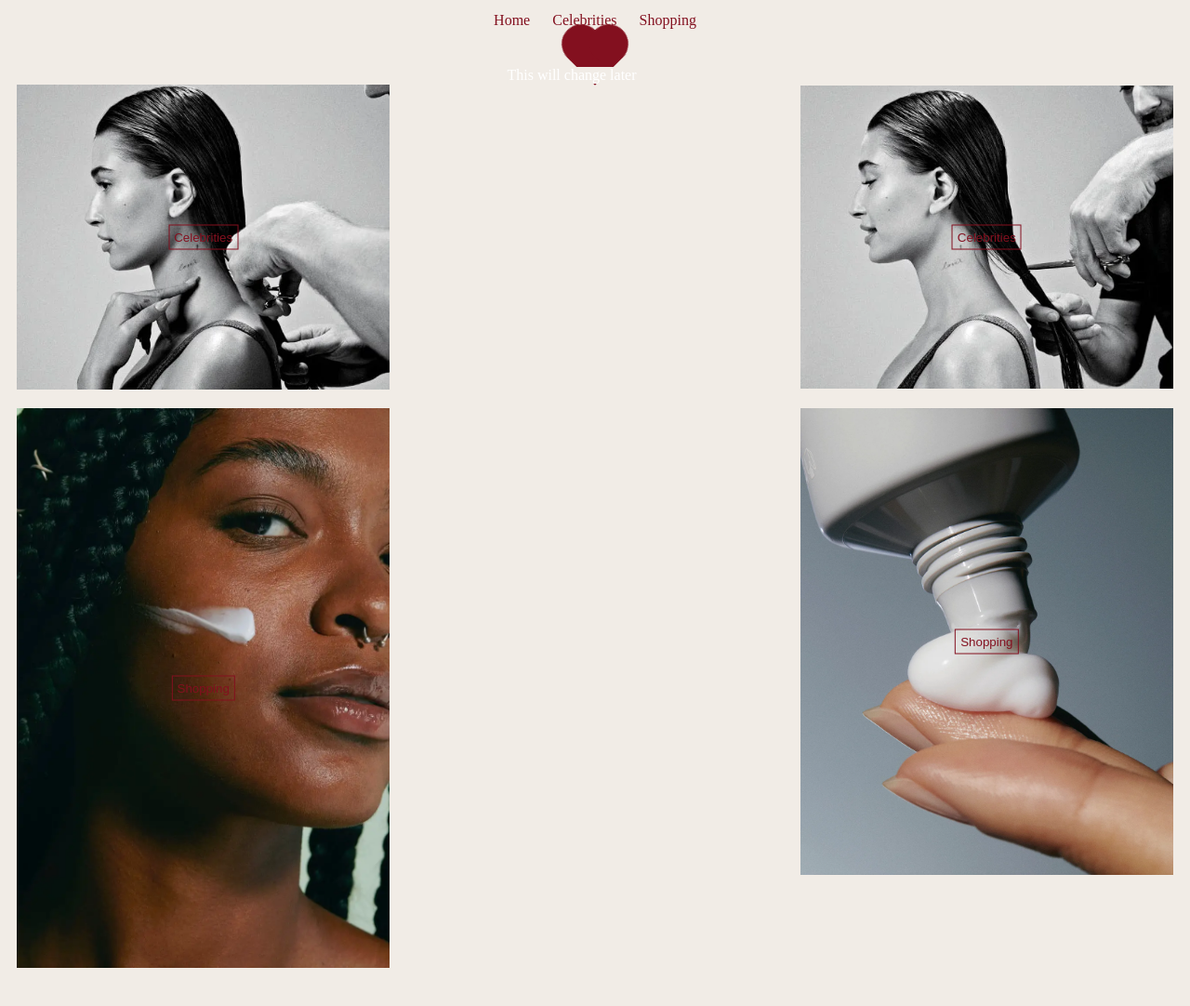
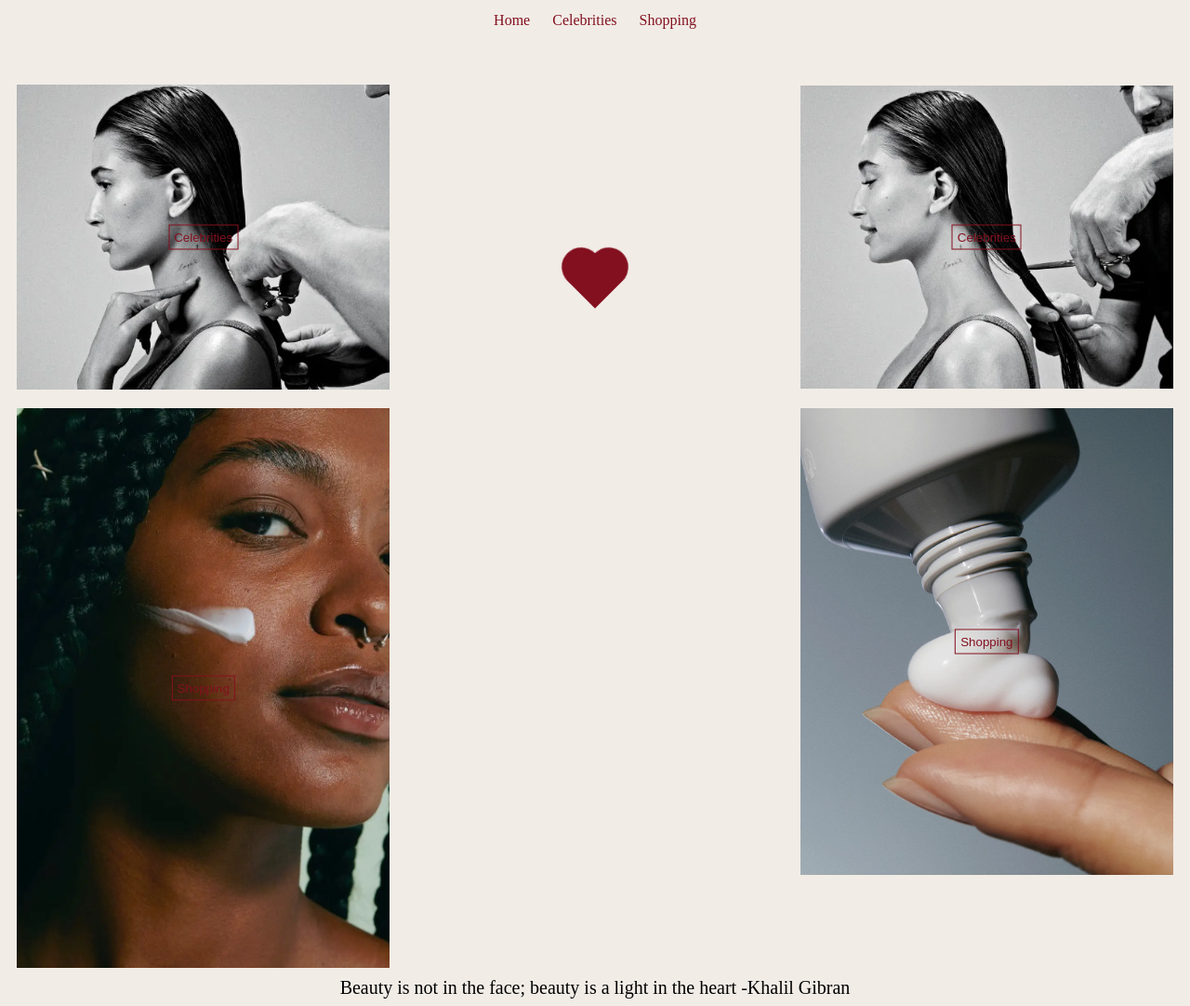
Before and after one commit to angelaslinker/Senior-Project, a plain HTML site: page template.html in a window 1280 px wide. Shown: the part 75-1157 px from the top of the page at 93% size. Before the commit the page ends 1134 px from the top, so only its background shows below. Drawn offline with Linux system fonts and the light colour scheme; a web font is replaced by a local one.

Commit message:
added footer

```diff
--- a/js/scripts.js
+++ b/js/scripts.js
@@ -20,6 +20,12 @@ fetch('./json/articles.json')
         imageElements[2].src = celebritiesImage2;
         imageElements[3].src = shoppingImage1;
 
+        // Access the 'Monday' quote from the JSON data
+        const mondayQuote = data[0].quote;
+
+        // Find the HTML element with the class "quote" and update its content
+        const quoteElement = document.querySelector('.quote');
+        quoteElement.textContent = mondayQuote;
     })
     .catch(error => {
         console.error('Error fetching JSON data:', error);
--- a/styles/styles.css
+++ b/styles/styles.css
@@ -2,6 +2,7 @@
     color: #83101f;
     background-color: #f1ece6;
 }
+
 
 header {
     display: flex;
@@ -36,15 +37,16 @@ h2 {
     margin: 0;
 }
 
-img {
+/* img {
+    width: 100%;
     max-width: 20rem;
-}
+} */
 
 
 .heart-container {
     position: relative;
     display: inline-block;
-
+    top: 15rem;
 }
 
 
@@ -142,13 +144,16 @@ img {
     background-color: rgba(0, 0, 0, 0.5);
 }
 
+.quote-container {
+    text-align: center;
+}
+
 .quote {
-    position: absolute;
-    transform: translate(-50%, -50%);
-    z-index: 1;
-    color: white;
-    font-size: 16px;
+    color: black;
+    font-size: 20px;
+
 }
+
 
 .main-content .image-container {
     position: relative;
--- a/template.html
+++ b/template.html
@@ -41,10 +41,10 @@
                 <li class="nav-item"><a class="nav-link" href="#">Shopping</a></li>
             </ul>
         </nav>
-        <div class="quote-container">
+        <div class="heart-container">
             <span class="heart"></span>
-            <div class="quote"> This will change later</div>
         </div>
+
     </header>
     <main>
         <section class="main-content">
@@ -65,6 +65,11 @@
                 <img class="image" alt="Image 1">
             </div>
         </section>
+        <footer>
+            <div class="quote-container">
+                <div class="quote"> This will change later</div>
+            </div>
+        </footer>
 
     </main>
 </body>
```
